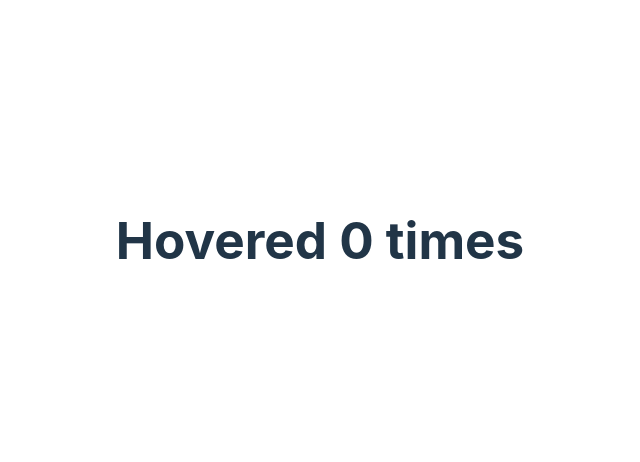
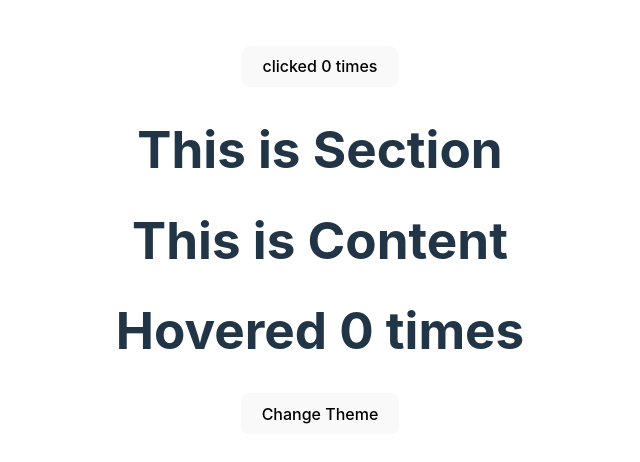
Before and after one commit to masud-rana44/React-Practice, a React (Vite) app: page / in a window 1280 px wide. Shown: the part 160-622 px from the top of the page, without its empty margins (320-960 px from the left). Built offline with nearby package versions, Linux system fonts and the light colour scheme.

Commit message:
after l-17

```diff
--- a/src/App.jsx
+++ b/src/App.jsx
@@ -1,20 +1,44 @@
+import React from 'react';
 import "./App.css";
 import ClickCounter from "./components/ClickCounter";
 import Counter from './components/Counter';
-import HoverCounter from './components/HoverCounter';
+import Section from './components/Section';
+// import ThemeContext from './contexts/themeContext';
+import ThemeContext from './contexts/themeContext';
 
-function App() {
+class App extends React.Component {
+  state = {
+    theme: 'dark',
+    switchTheme: () => {
+    this.setState(({ theme }) => {
+      if(theme === 'dark') {
+        return {
+          theme: 'light'
+        }
+      } else {
+        return {
+          theme: 'dark'
+        }
+      }
+    })
+  }
+  }
+
+  render () {
     return (
       <>
-      <Counter>
+        <Counter >
           {(count, handleCount) => (
-          <HoverCounter count={count} handleCount={handleCount}/>
+            <ClickCounter count={count} handleCount={handleCount}/>
           )}
         </Counter>
 
-      {/* <Counter render={(count, handleCount) => <ClickCounter count={count} handleCount={handleCount}/>}/> */}
+        <ThemeContext.Provider value={this.state}>
+          <Section/>
+        </ThemeContext.Provider>
       </>
   );
   }
+}
 
 export default App;
--- /dev/null
+++ b/src/components/Content.jsx
@@ -0,0 +1,47 @@
+import React, { useContext } from 'react';
+import { default as themeContext } from '../contexts/themeContext';
+import Counter from './Counter';
+import HoverCounter from './HoverCounter';
+
+// class Content extends React.Component {
+//   componentDidMount() {
+//     console.log(this.context);
+//   }
+
+//   static contextType = themeContext;
+
+//   render()  {
+//     const {theme, switchTheme} = this.context;
+
+//     return (
+//     <div>
+//       <h1>This is Content</h1>
+//       <Counter>
+//         {(count, handleCount) =>(
+//             <HoverCounter count={count} handleCount={handleCount} theme={theme} switchTheme={switchTheme}/>
+//         )}
+//       </Counter>
+//     </div>
+//   )
+//   }
+// }
+
+// For Functional Components
+const Content = () => {
+   const {theme, switchTheme} = useContext(themeContext);
+
+   console.log('Content rendered');
+
+    return (
+    <div>
+      <h1>This is Content</h1>
+      <Counter>
+        {(count, handleCount) =>(
+            <HoverCounter count={count} handleCount={handleCount} theme={theme} switchTheme={switchTheme}/>
+        )}
+      </Counter>
+    </div>
+  )
+}
+
+export default Content
--- a/src/components/HoverCounter.jsx
+++ b/src/components/HoverCounter.jsx
@@ -1,7 +1,15 @@
-export default function HoverCounter({count, handleCount}){
+export default function HoverCounter({count, handleCount, theme, switchTheme}){
+
+    const style = theme === 'light' ? {backgroundColor: '#fff', color: '#000'} : null
+
+    console.log('HoverCounter rendered');
+
     return (
-      <h1 onMouseOver={handleCount}>
+      <div>
+        <h1 onMouseOver={handleCount} style={style}>
         Hovered {count} times
       </h1>
+      <button type="button" onClick={switchTheme}>Change Theme</button>
+      </div>
     )
 }
--- /dev/null
+++ b/src/components/Section.jsx
@@ -0,0 +1,21 @@
+import React from 'react';
+import Content from './Content';
+
+class Section extends React.Component {
+  shouldComponentUpdate() {
+    return false;
+  }
+
+
+  render() {
+    console.log('Section rendered');
+    return (
+    <div>
+      <h1>This is Section</h1>
+      <Content/>
+    </div>
+  )
+  }
+}
+
+export default Section
--- /dev/null
+++ b/src/contexts/themeContext.js
@@ -0,0 +1,6 @@
+// import createContext from '../utils/Context';
+import React from 'react';
+
+const themeContext = React.createContext();
+
+export default themeContext;
```
Also changed, not shown: src/utils/context.js (added, +24 -0 lines). Lines whose indentation alone changed are shown as unchanged.
